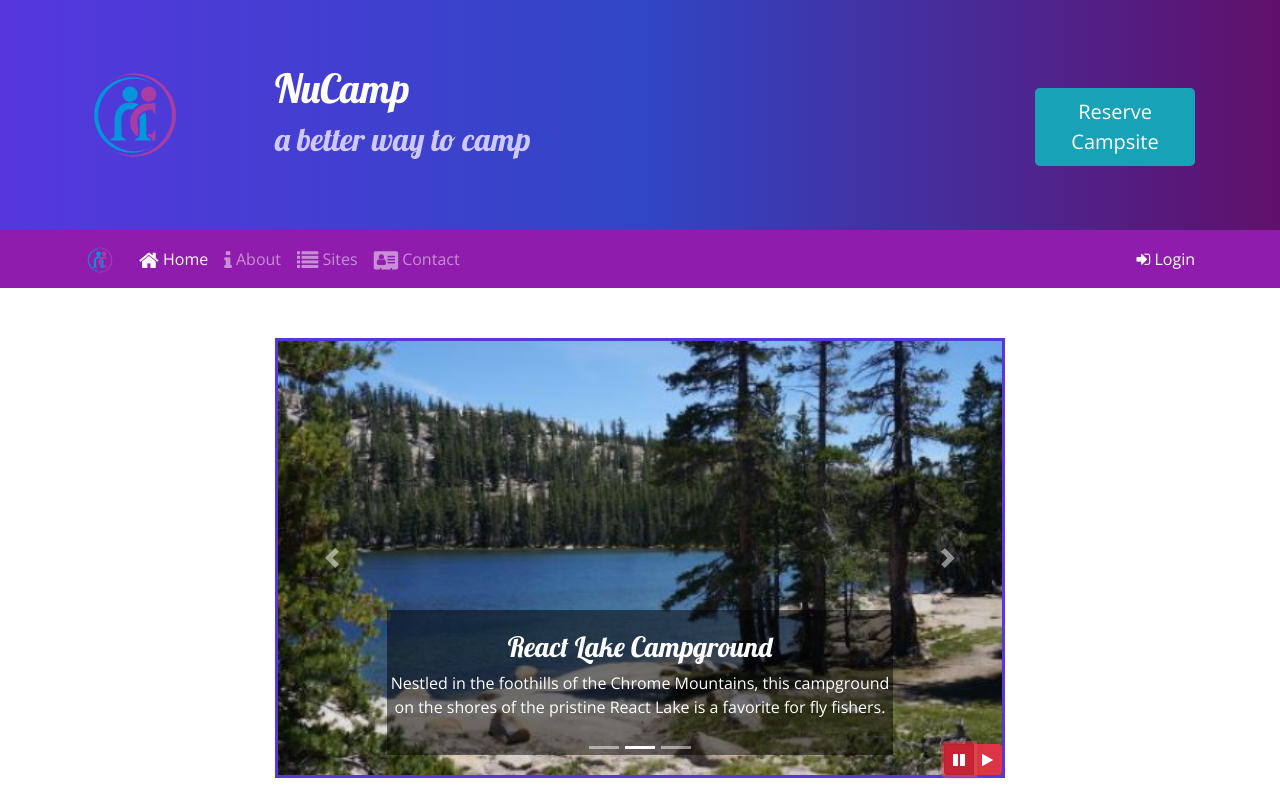
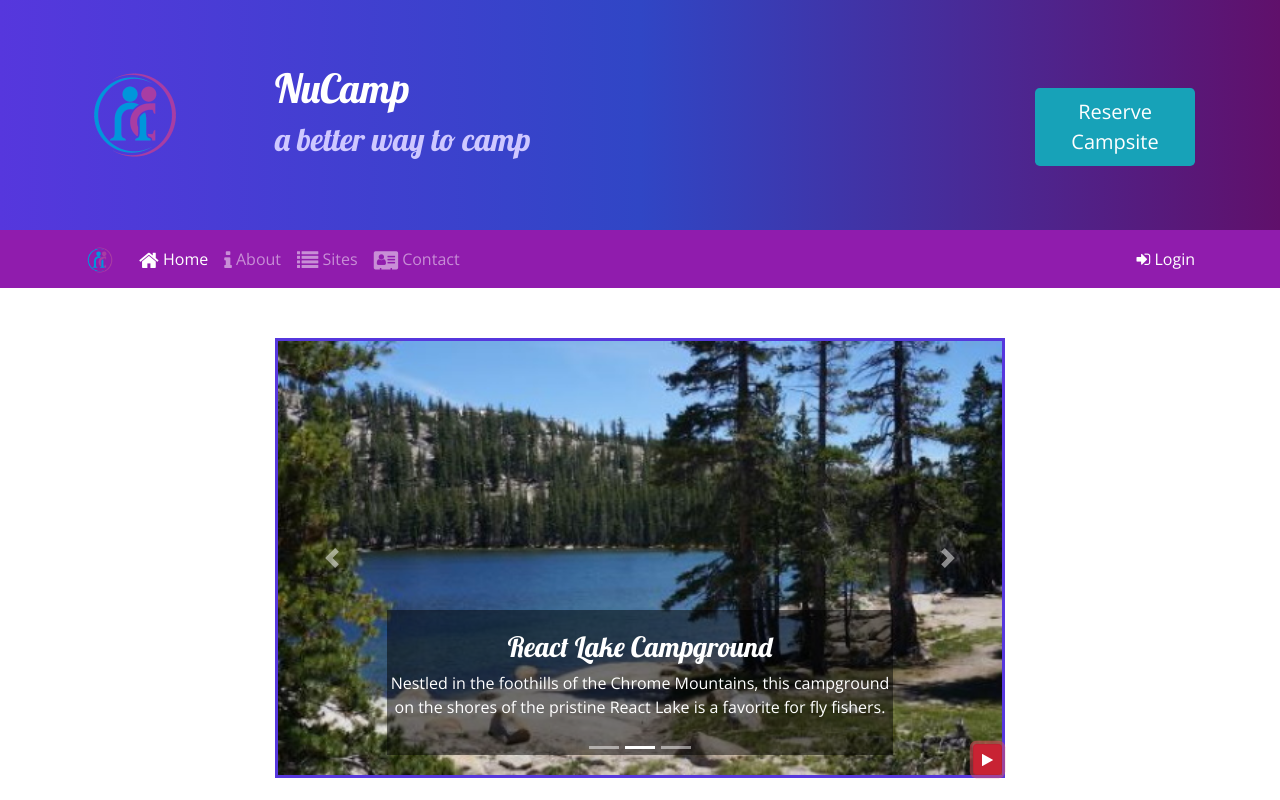
Before and after one commit to hhuff22/Camping, a website: page index.html in a window 1280 px wide. Both pictures are taken after a click on the button 959 px from the left and 759 px from the top of the page. Shown: the top 800 px of the page. Drawn offline with nearby package versions, Linux system fonts and the light colour scheme.

Commit message:
Replace carousel buttons with single button

```diff
--- a/index.html
+++ b/index.html
@@ -205,14 +205,9 @@
                         <span class="carousel-control-next-icon"></span>
                         <span class="sr-only">Next</span>
                     </a>
-                    <div class="btn-group" id="carouselButton">
-                        <button class="btn btn-danger btn-sm" id="carouselPause">
+                        <button class="btn btn-danger btn-sm" id="carouselButton">
                             <i class="fa fa-pause"></i>
                         </button>
-                        <button class="btn btn-danger btn-sm" id="carouselPlay">
-                            <i class="fa fa-play"></i>
-                        </button>
-                    </div>
                 </div>
             </div>
         </div>
@@ -313,12 +308,17 @@
     <script>
         $(function() {
             $(".carousel").carousel( { interval: 2000, pause: "false"} );
-            $("#carouselPause").click(function(){
-                $(".carousel").carousel("pause");
+            $("#carouselButton").click(function(){
+                if ($("#carouselButton").children("i").hasClass("fa-pause")) {
+                    $(".carousel").carousel("pause");
+                    $("#carouselButton").children("i").removeClass("fa-pause");
+                    $("#carouselButton").children("i").addClass("fa-play")
+                } else {
+                    $(".carousel").carousel("cycle");
+                    $("#carouselButton").children("i").removeClass("fa-play");
+                    $("#carouselButton").children("i").addClass("fa-pause")
+                }
             });
-            $("#carouselPlay").click(function(){
-                $(".carousel").carousel("cycle");
-            })
         });
     </script>
 
```
